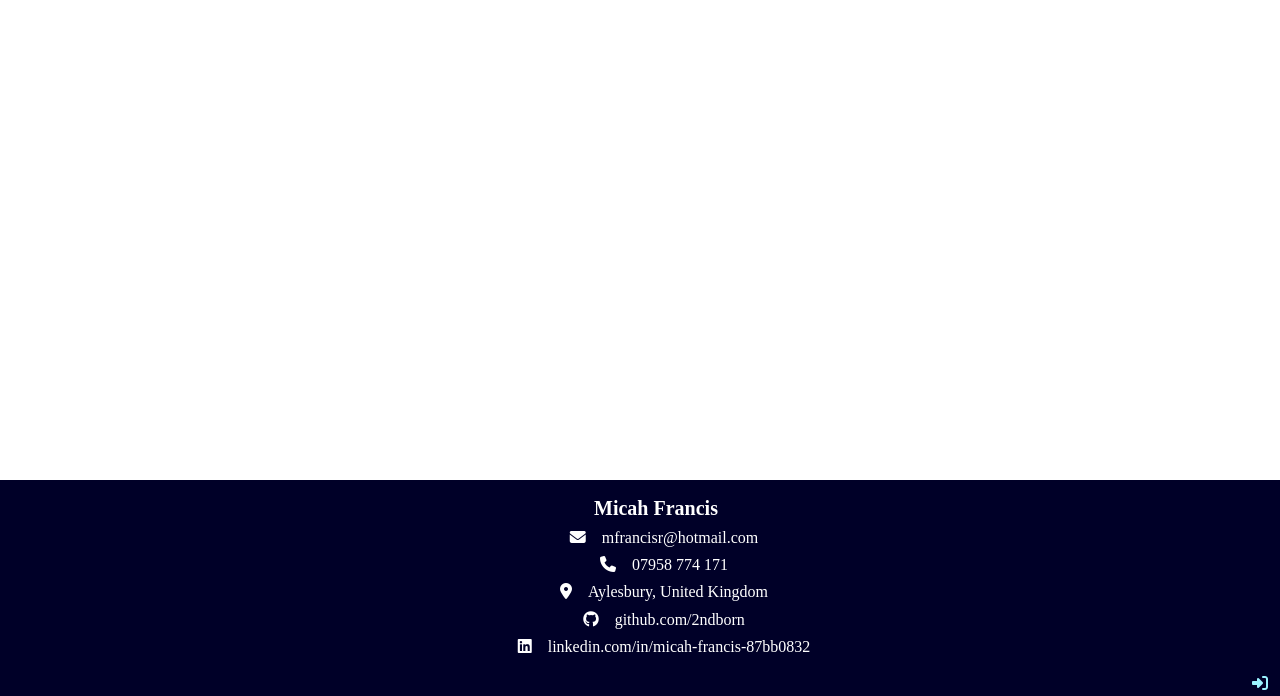
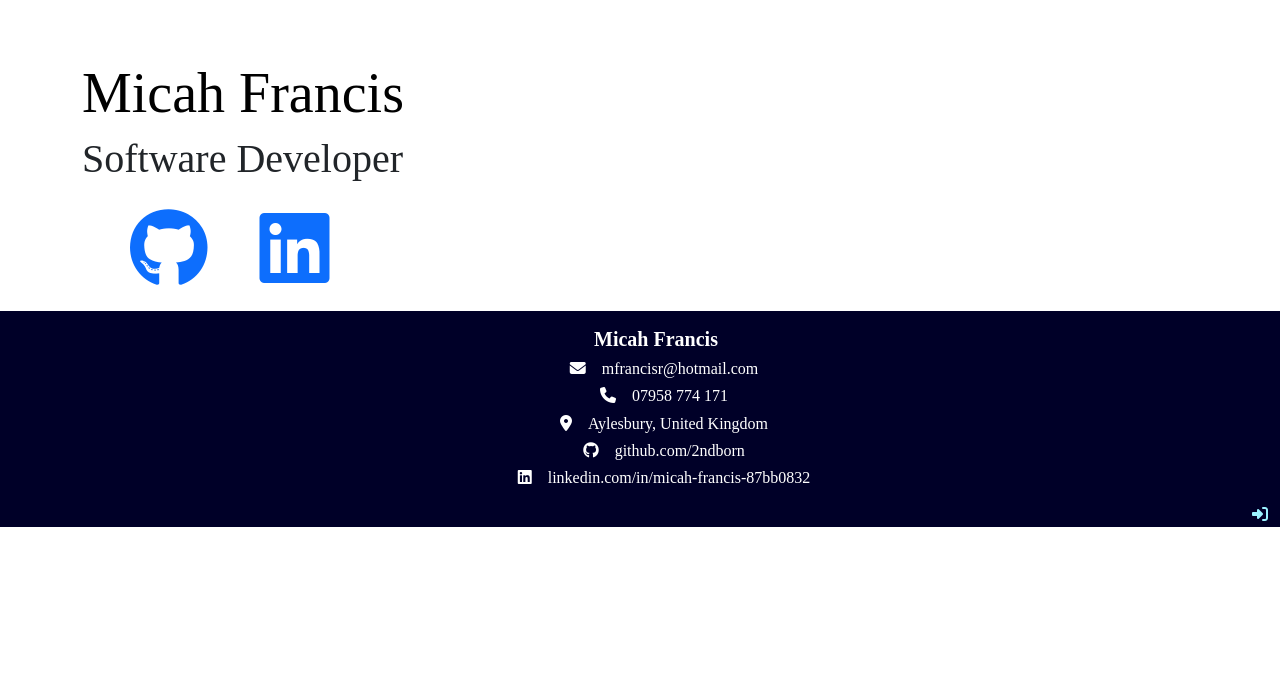
Before and after one commit to 2ndborn/micah_francis, a Django app: page / in a window 1280 px wide. Shown: the part 104-800 px from the top of the page. Run offline with Django 3.2, Linux system fonts and the light colour scheme; some libraries are stand-ins or nearby versions; some web fonts are replaced.

Commit message:
Added text and icons to the home page

```diff
--- a/home/templates/home/index.html
+++ b/home/templates/home/index.html
@@ -1,6 +1,27 @@
 {% extends "base.html" %}
 {% load static %}
 
+{% block page_header %}
+    <div class="container header-container">
+        <div class="row">
+            <div class="col"></div>
+        </div>
+    </div>
+{% endblock %}
+
 {% block content %}
-
+<div class="container h-100">
+    <div class="row h-100">
+        <div class="col-7 col-md-6 my-auto">
+            <h1 class="display-4 logo-font text-black">
+                Micah Francis
+            </h1>
+            <h3 class="display-6">Software Developer</h3>
+            <div class="social-container">
+                <a href=""><span class="social-icons mx-4"><i class="fa-brands fa-github"></i></span></a>
+                <a href=""><span class="social-icons mx-4"><i class="fa-brands fa-linkedin"></i></span></a>
+            </div>
+        </div>
+    </div>
+</div>
 {% endblock %}
--- a/static/css/base.css
+++ b/static/css/base.css
@@ -9,6 +9,8 @@ header {
 body {
     font-family: 'martel-sans';
 }
+
+/****************************Header**********************************/
 
 .name-link {
     width: fit-content;
@@ -51,7 +53,11 @@ footer {
     list-style-type: none;
 }
 .social-icons {
-    font-size: xx-large;
+    font-size: 5rem;
+}
+
+.social-container {
+    margin-left: 24px;
 }
 
 .sign-in {
@@ -61,3 +67,9 @@ footer {
 .sign-in a {
     color: #9bf2ff;
 }
+
+/****************************Media Queries**********************************/
+
+.header-container {
+    padding-top: 164px;
+}
--- a/templates/base.html
+++ b/templates/base.html
@@ -96,7 +96,7 @@
     {% block postloadjs %}
     {% endblock %}
 
-    <footer class="container-fluid fixed-bottom position-absolute">
+    <footer class="container-fluid position-absolute">
       <div class="row pt-3 text-white text-center">
           <div class="col-12">
             <ul class="footer-content">
```
